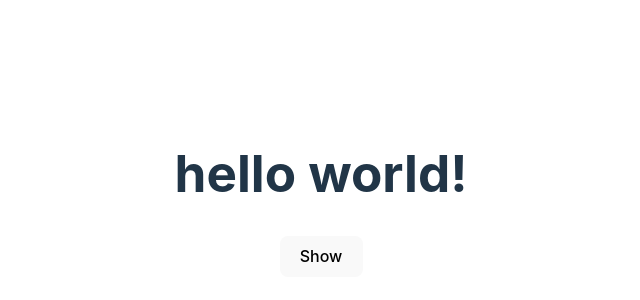
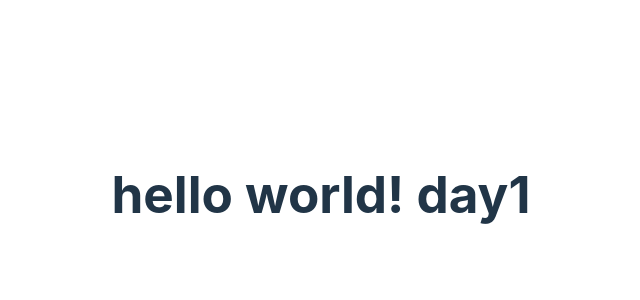
Before and after one commit to vhdcpatel/Chess-Game, a React (Vite) app in the folder frontend/: page / in a window 1280 px wide. Shown: the part 206-506 px from the top of the page, without its empty margins (319-959 px from the left). Built offline with nearby package versions, Linux system fonts and the light colour scheme.

Commit message:
Removed the dummy test code and clear basics project.

```diff
--- a/frontend/src/App.tsx
+++ b/frontend/src/App.tsx
@@ -1,22 +1,11 @@
-import { useState } from 'react'
 import './App.css'
 
 function App() {
-  const [textVisible, setTextVisible] = useState(false);
 
-  const handleClick = () => {
-    setTextVisible(!textVisible);
-  }
 
   return (
     <div>
-      <h1>hello world!</h1>
-      {textVisible && <p>
-        hello from day1.
-      </p>}
-      <button onClick={handleClick}>
-        {textVisible ? 'Hide' : 'Show'}
-      </button>
+      <h1>hello world! day1</h1>
     </div>
   )
 }
```
Also changed, not shown: 1 other file (tests, documents, lock files or other folders).
